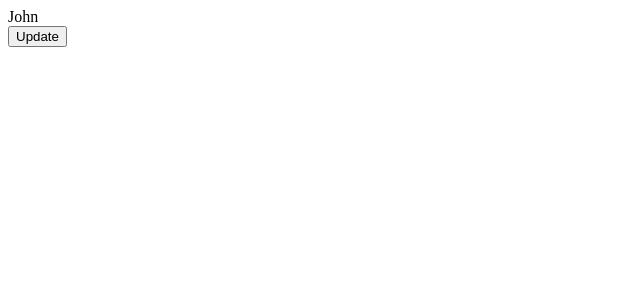
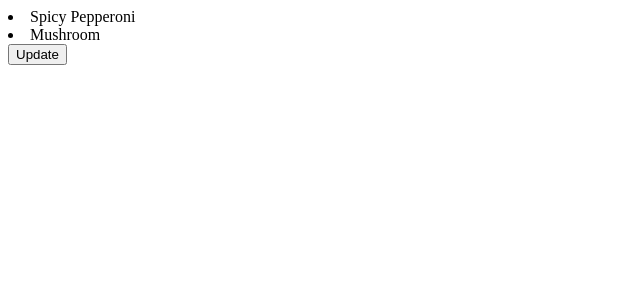
Before and after one commit to contrazap/react-app, a React (Vite) app: page / in a window 1280 px wide. Shown: the top 300 px of the page, without its empty margins (0-640 px from the left). Built offline with nearby package versions, Linux system fonts and the light colour scheme.

Commit message:
Adding an item to a list inside an object using state hook

```diff
--- a/src/App.tsx
+++ b/src/App.tsx
@@ -1,25 +1,22 @@
 import { useState } from "react";
 
 function App() {
-  const [game, setGame] = useState({
-    id: 1,
-    player: {
-      name: "John",
-    },
+  const [pizza, setPizza] = useState({
+    name: "Spicy Pepperoni",
+    toppings: ["Mushroom"],
   });
 
-  const handleGame = () => {
-    setGame({
-      ...game,
-      player: {
-        name: "Bob",
-      },
-    });
+  const handleClick = () => {
+    setPizza({ ...pizza, toppings: [...pizza.toppings, "Cheese"] });
   };
 
   return (
     <div>
-      {game.player.name} <br /> <button onClick={handleGame}>Update</button>
+      <li>{pizza.name}</li>
+      {pizza.toppings.map((item) => (
+        <li>{item}</li>
+      ))}
+      <button onClick={handleClick}>Update</button>
     </div>
   );
 }
```
